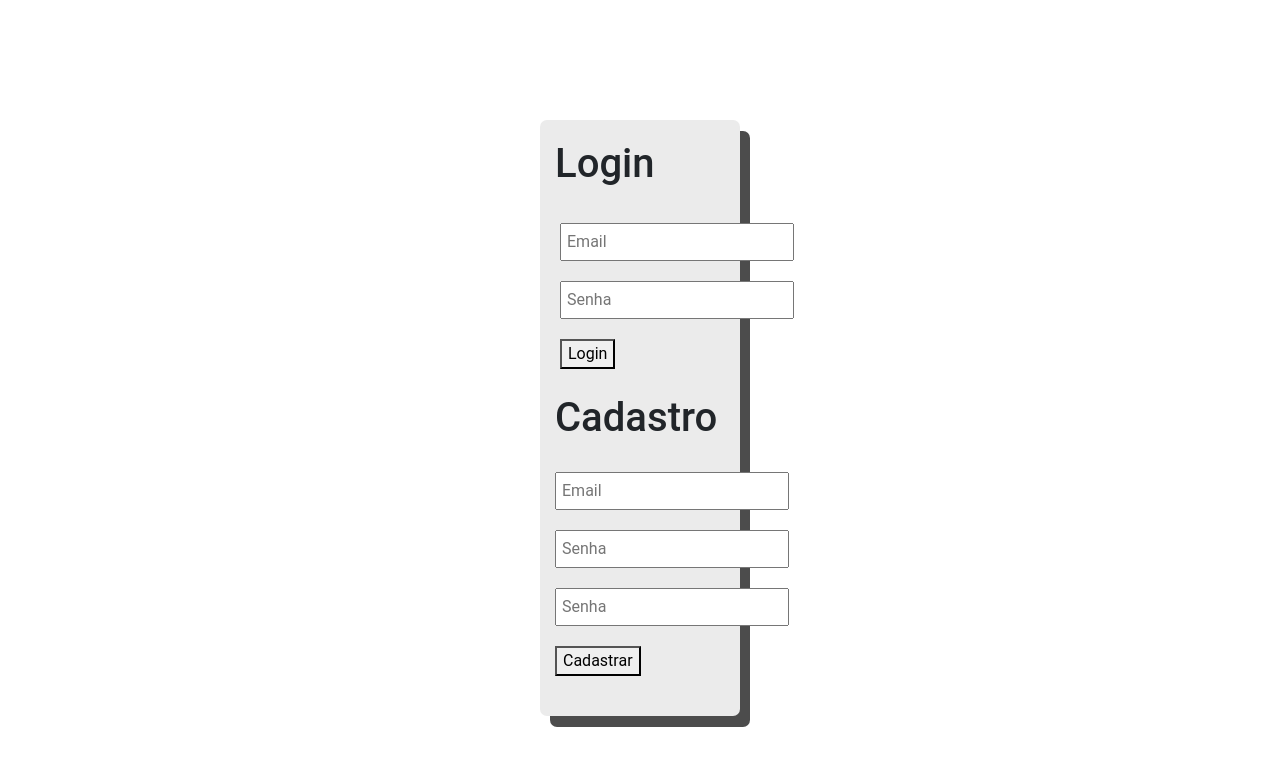
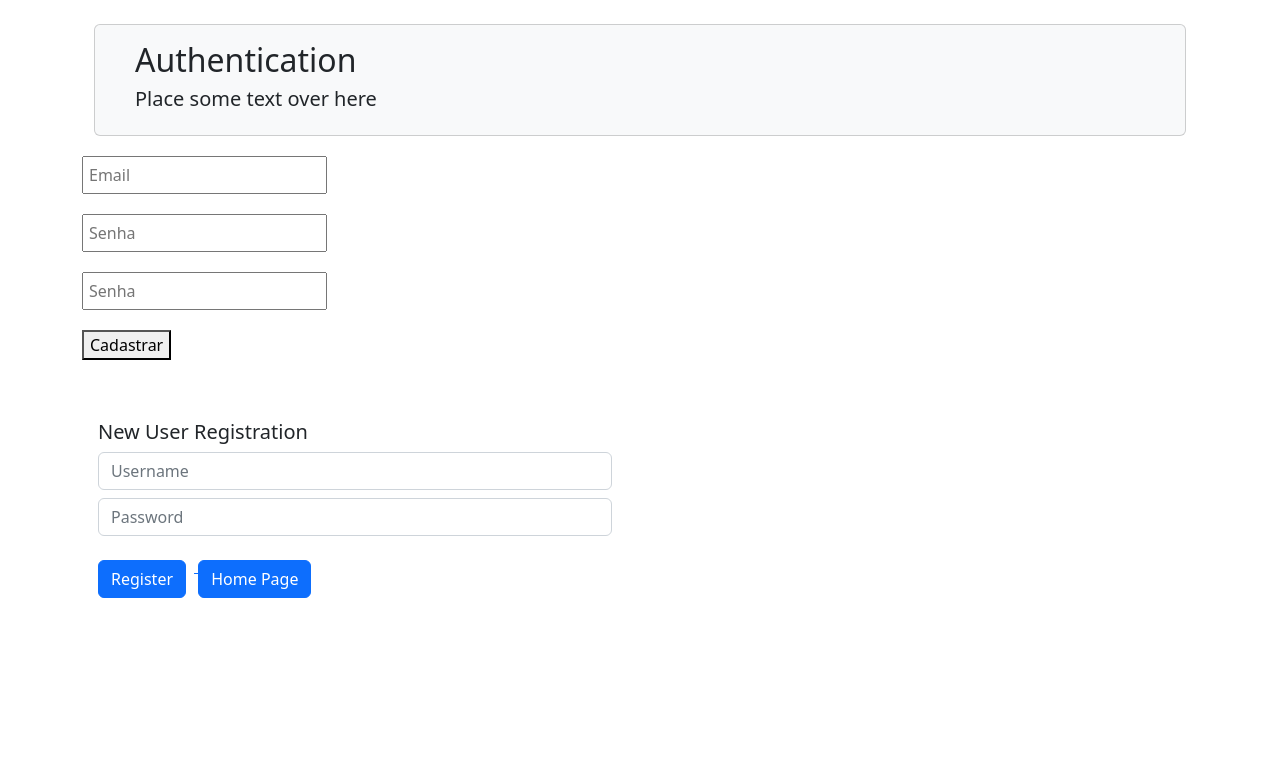
Before and after one commit to hmg65/zkp-graph-auth, a React (Create React App) app in the folder client/: page / in a window 1280 px wide. Shown: the top 766 px of the page. Built offline with nearby package versions, Linux system fonts and the light colour scheme.

Commit message:
second commit

```diff
--- a/client/src/App.js
+++ b/client/src/App.js
@@ -13,7 +13,7 @@ function App() {
       <Route
         path="/"
         element={
-          <OldLoginSignup />
+          <Signup />
         }
       />
 
--- a/client/src/components/Signup.js
+++ b/client/src/components/Signup.js
@@ -7,6 +7,72 @@ import Axios from "axios";
 function Signup() {
 
     const handleRegister = (values) => {
+
+        var shasum = crypto.createHash('sha1').update(JSON.stringify(values.password)).digest('hex');
+
+        console.log(shasum);
+
+        function toHex(shasum) {
+          var result = '';
+          for (var i=0; i<shasum.length; i++) {
+            result += shasum.charCodeAt(i).toString(16);
+          }
+          return result;
+        }
+
+        var shahex = toHex(shasum);
+
+        function factorialize(num) {
+          if (num < 0)
+                return -1;
+          else if (num == 0)
+              return 1;
+          else {
+              return (num * factorialize(num - 1));
+          }
+        }
+
+        function GreatestFactorial(shahex){
+
+          for(var i=0; i< 200; i++){
+            var fact = factorialize(i);
+            if(fact > shahex){
+              console.log(fact);
+              return fact;
+            }
+          }
+        }
+
+
+
+        function convert(shahex){
+
+          var i =0;
+          var factor =0;
+
+          var a = new Array();
+
+          while(shahex>0){
+        factor = GreatestFactorial(shahex);
+
+        /* global BigInt */
+        a[i] =  BigInt(shahex/factor);
+        shahex = shahex - (a[i] * factor);
+        console.log(shahex);
+        i = i + 1 ;
+          }
+        console.log(a[1]);
+        return a;
+        }
+
+        var after_convert = convert(shahex);
+
+
+
+        //console.log(after_convert);
+
+
+
         Axios.post("http://localhost:3001/register", {
           email: values.email,
           password: values.password,
```
Also changed, not shown: 2 other files (tests, documents, lock files or other folders).
